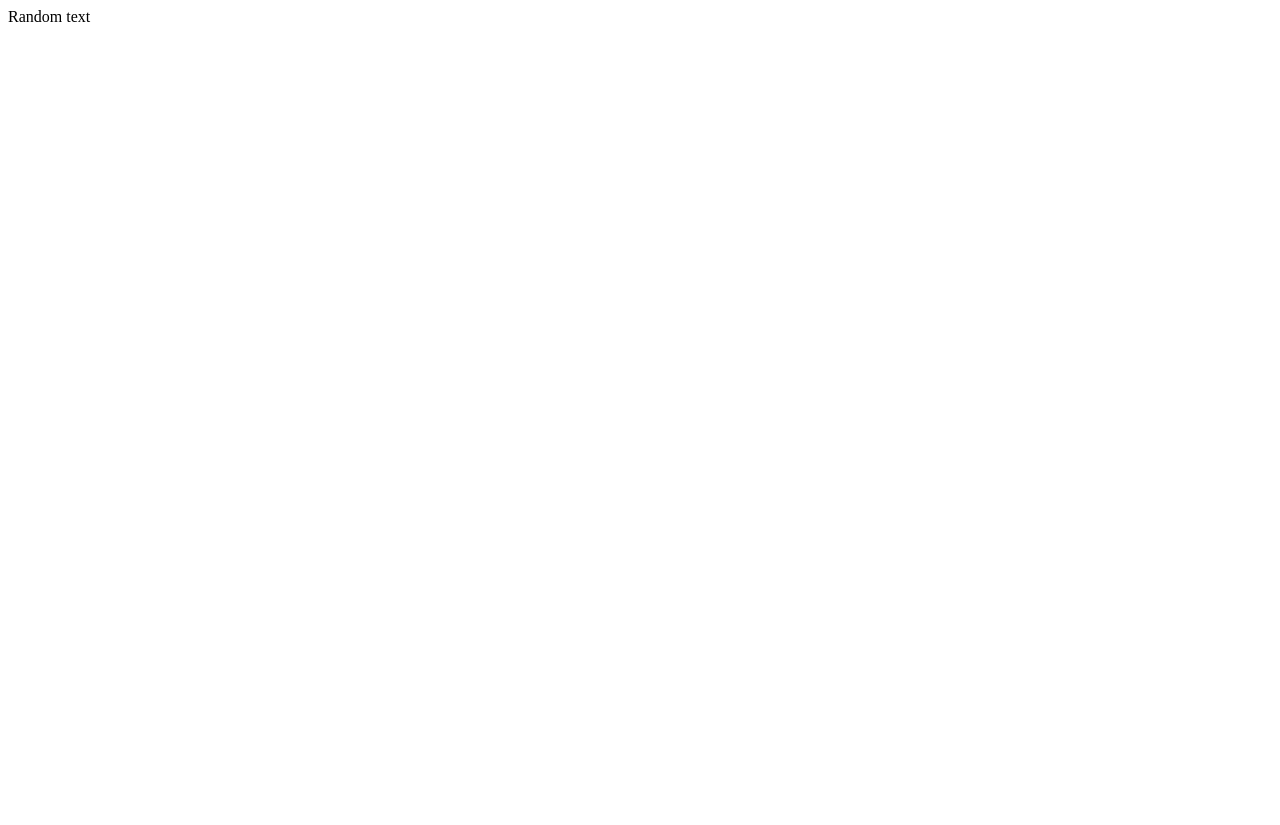
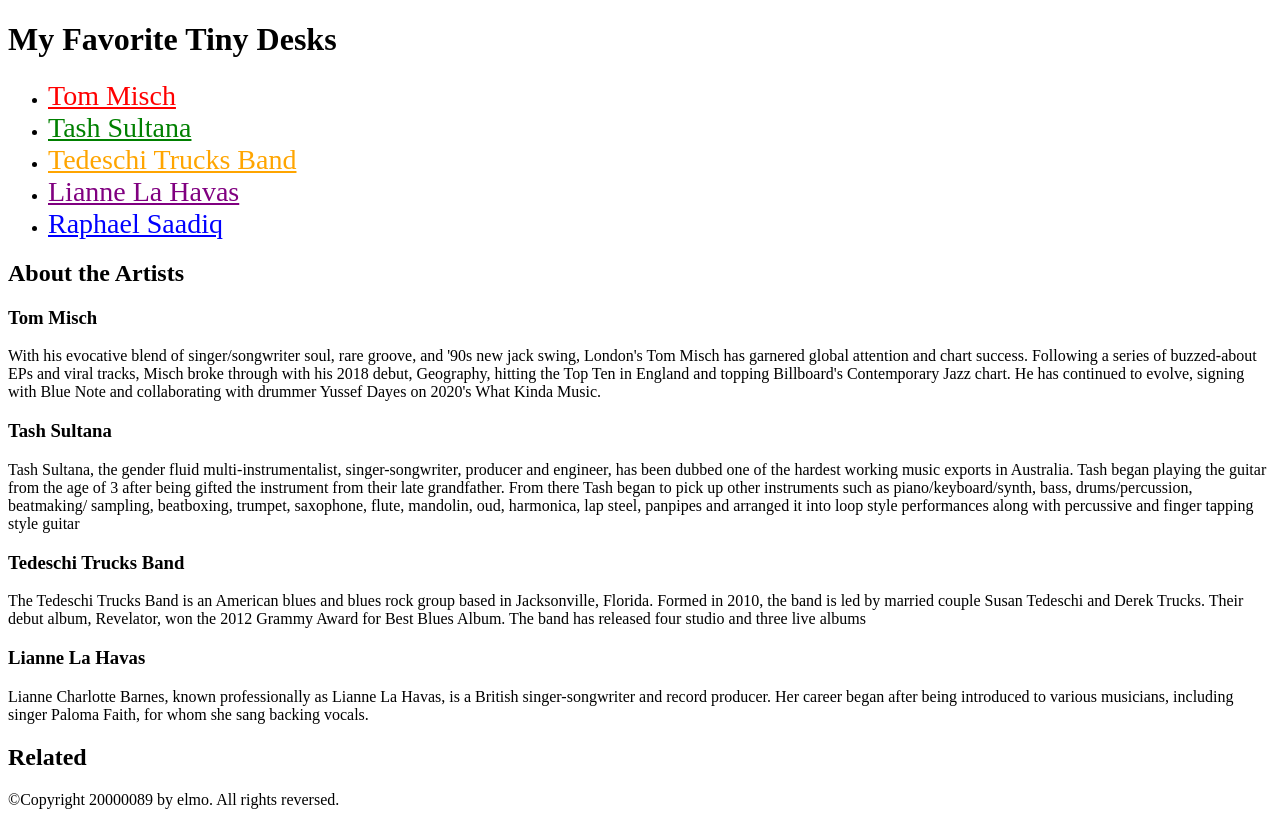
Before and after one commit to SierraDLC/Practice-HTML-page, a plain HTML site: page index.html in a window 1280 px wide. Before the commit the page ends 800 px from the top, so only its background shows below. Drawn offline with Linux system fonts and the light colour scheme.

Commit message:
first webpage

```diff
--- a/index.html
+++ b/index.html
@@ -1 +1,72 @@
-Random text
+<!DOCTYPE html>
+<html>
+  <head>
+    <meta charset="utf-8">
+
+    <title> </title>
+
+  </head>
+
+  <body>
+
+
+    <header>
+      <h1> My Favorite Tiny Desks</h1>
+    </header>
+
+    <nav>
+      <ul>
+        <li><a href="https://www.youtube.com/watch?v=IUMTaAQ43lY"style="color:red;font-size:28px;">Tom Misch</a></li>
+        <li><a href="https://www.youtube.com/watch?v=GVDJ8O3lPBA"style="color:green;font-size:28px;">Tash Sultana</a></li>
+        <li><a href="https://www.youtube.com/watch?v=RRipadkd6wk#"style="color:orange;font-size:28px;">Tedeschi Trucks Band</a></li>
+        <li><a href="https://www.youtube.com/watch?v=9HUV5a7MgS4#"style="color:purple;font-size:28px;">Lianne La Havas</a></li>
+        <li><a href="https://www.youtube.com/watch?v=_KKjBeAfdPg#"style="color:blue;font-size:28px;">Raphael Saadiq</a></li>
+      </ul>
+
+       <!-- A Search form is another common non-linear way to navigate through a website. -->
+
+
+    <!-- Here is our page's main content -->
+    <main>
+
+      <!-- It contains an article -->
+      <article>
+
+
+        <h2>About the Artists</h2>
+
+        <h1> Tom Misch</h1>
+
+        <p> With his evocative blend of singer/songwriter soul, rare groove, and '90s new jack swing, London's Tom Misch has garnered global attention and chart success. Following a series of buzzed-about EPs and viral tracks, Misch broke through with his 2018 debut, Geography, hitting the Top Ten in England and topping Billboard's Contemporary Jazz chart. He has continued to evolve, signing with Blue Note and collaborating with drummer Yussef Dayes on 2020's What Kinda Music.</p>
+
+        <h3>Tash Sultana</h3>
+
+        <p>Tash Sultana, the gender fluid multi-instrumentalist, singer-songwriter, producer and engineer, has been dubbed one of the hardest working music exports in Australia. Tash began playing the guitar from the age of 3 after being gifted the instrument from their late grandfather. From there Tash began to pick up other instruments such as piano/keyboard/synth, bass, drums/percussion, beatmaking/ sampling, beatboxing, trumpet, saxophone, flute, mandolin, oud, harmonica, lap steel, panpipes and arranged it into loop style performances along with percussive and finger tapping style guitar</p>
+
+        <h3>Tedeschi Trucks Band</h3>
+
+        <p> The Tedeschi Trucks Band is an American blues and blues rock group based in Jacksonville, Florida. Formed in 2010, the band is led by married couple Susan Tedeschi and Derek Trucks. Their debut album, Revelator, won the 2012 Grammy Award for Best Blues Album. The band has released four studio and three live albums</p>
+
+        <h1>Lianne La Havas</h1>
+
+        <p>Lianne Charlotte Barnes, known professionally as Lianne La Havas, is a British singer-songwriter and record producer. Her career began after being introduced to various musicians, including singer Paloma Faith, for whom she sang backing vocals.</p>
+      </article>
+
+      <!-- the aside content can also be nested within the main content -->
+      <aside>
+        <h2>Related</h2>
+
+
+        </ul>
+      </aside>
+
+    </main>
+
+    <!-- And here is our main footer that is used across all the pages of our website -->
+
+    <footer>
+      <p>©Copyright 20000089 by elmo. All rights reversed.</p>
+    </footer>
+
+  </body>
+</html>
```
